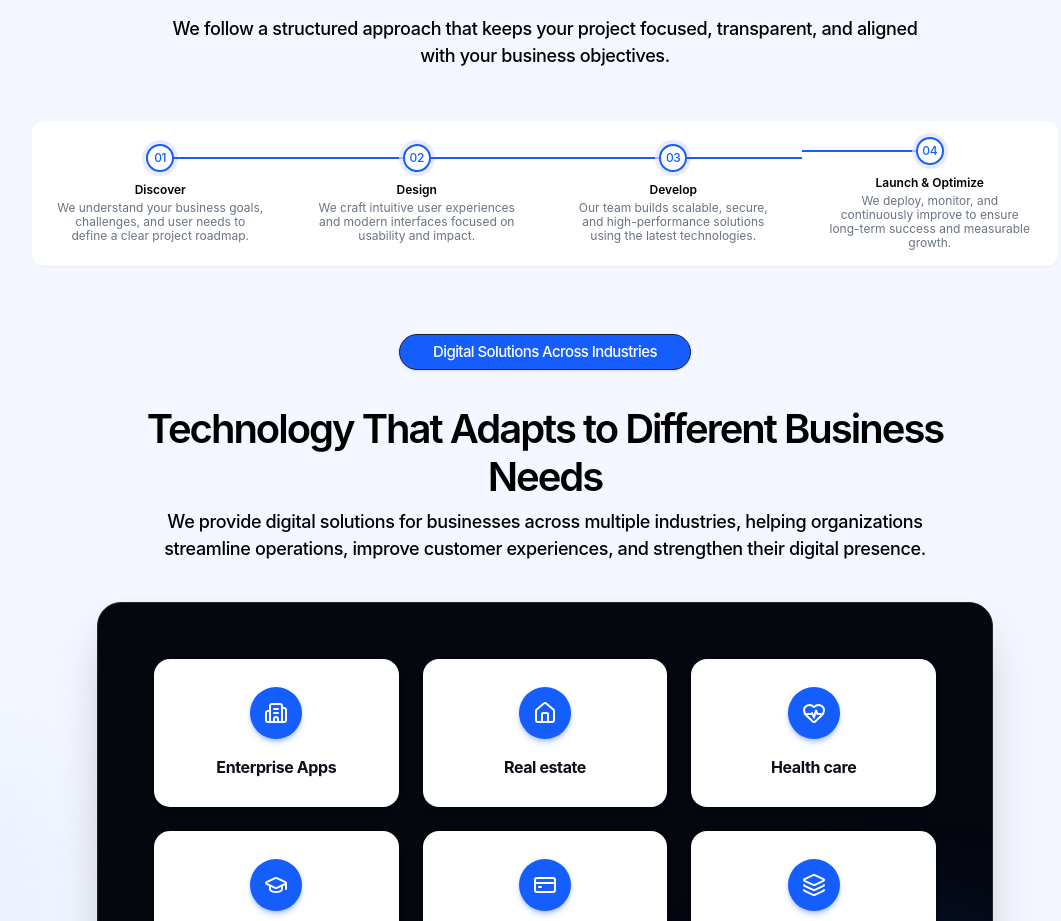
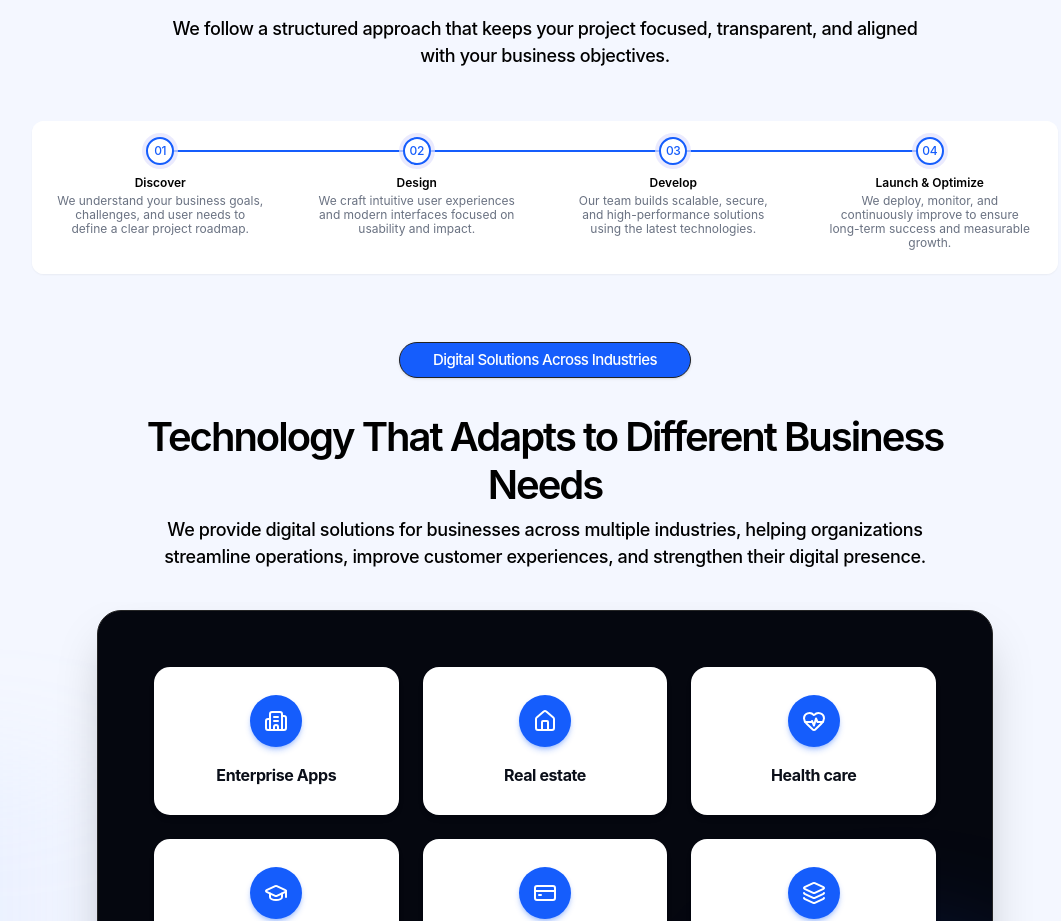
Before and after one commit to kaushikganesh1512/Duhzine-Company-Website, a Next.js app: page / in a window 1280 px wide. Shown: the part 3095-4016 px from the top of the page, without its empty margins (95-1156 px from the left). Built offline with nearby package versions, Linux system fonts and the light colour scheme.

Commit message:
Fix step 04 connector line alignment to be completely continuous and straight

```diff
--- a/src/components/ProcessSection.tsx
+++ b/src/components/ProcessSection.tsx
@@ -45,31 +45,32 @@ const ProcessStep = ({
   connectorAfter,
 }: (typeof processSteps)[number]): React.ReactNode => {
   return (
-    <article className="flex-col items-start gap-3 px-0 py-4 flex-1 grow bg-white flex relative">
-      <div className="items-center self-stretch w-full flex-[0_0_auto] flex relative">
-        <div className="flex h-0.5 items-start relative flex-1 grow">
-          {connectorBefore && (
-            <div className="relative flex-1 grow h-0.5 bg-blue-600" />
-          )}
+    <article className="flex flex-col items-start gap-3 px-0 pt-4 pb-6 flex-1 grow bg-white relative self-stretch">
+      {/* Connector line and step circle row (Fixed 28px height, perfectly centered across all 4 steps) */}
+      <div className="flex items-center self-stretch w-full relative h-7">
+        <div className="flex-1 h-0.5 flex items-center">
+          {connectorBefore && <div className="w-full h-0.5 bg-blue-600" />}
         </div>
-        <div className="inline-flex flex-col items-end justify-center relative flex-[0_0_auto]">
+
+        <div className="inline-flex flex-col items-center justify-center relative shrink-0">
           <div
-            className="relative w-7 h-7 bg-white rounded-3xl overflow-hidden border-2 border-solid border-blue-600 shadow-[0px_0px_0px_4px_rgba(225,225,254,0.7)] flex items-center justify-center"
+            className="relative w-7 h-7 bg-white rounded-full border-2 border-solid border-blue-600 shadow-[0px_0px_0px_4px_rgba(225,225,254,0.7)] flex items-center justify-center z-10"
             aria-label={`Step ${number}: ${title}`}
           >
-            <div className="text-blue-600 text-[12px] font-medium text-center tracking-tight leading-none">
+            <span className="text-blue-600 text-[12px] font-medium text-center tracking-tight leading-none">
               {number}
-            </div>
+            </span>
           </div>
         </div>
-        <div className="flex items-center justify-center relative flex-1 grow">
-          {connectorAfter && (
-            <div className="relative flex-1 grow h-0.5 bg-blue-600" />
-          )}
+
+        <div className="flex-1 h-0.5 flex items-center">
+          {connectorAfter && <div className="w-full h-0.5 bg-blue-600" />}
         </div>
       </div>
-      <div className="flex flex-col items-start gap-2.5 relative self-stretch w-full flex-[0_0_auto]">
-        <div className="flex flex-col items-start gap-1 px-4 sm:px-6 py-0 relative self-stretch w-full flex-[0_0_auto]">
+
+      {/* Step Title & Description */}
+      <div className="flex flex-col items-start gap-2.5 relative self-stretch w-full flex-1">
+        <div className="flex flex-col items-start gap-1 px-4 sm:px-6 py-0 relative self-stretch w-full">
           <h3 className="relative self-stretch mt-[-1.00px] font-semibold text-black text-xs text-center tracking-[0] leading-[14px]">
             {title}
           </h3>
@@ -115,9 +116,11 @@ export default function ProcessSection(): React.ReactNode {
             </div>
           </div>
         </div>
+
+        {/* 4 Process Steps Bar with items-stretch ensuring perfectly aligned horizontal line */}
         <div className="w-full max-w-[1076px] p-4 flex-[0_0_auto] flex flex-col items-center justify-center relative">
           <div
-            className="flex flex-col sm:flex-row items-center justify-center relative self-stretch w-full flex-[0_0_auto] bg-white rounded-xl shadow-xs overflow-hidden"
+            className="flex flex-col sm:flex-row items-stretch justify-center relative self-stretch w-full bg-white rounded-xl shadow-xs overflow-hidden"
             role="list"
             aria-label="Development process steps"
           >
@@ -129,6 +132,8 @@ export default function ProcessSection(): React.ReactNode {
           </div>
         </div>
       </div>
+
+      {/* Digital Solutions Across Industries header */}
       <div className="flex w-[292px] max-w-full items-center justify-center gap-2.5 px-3 py-2 relative flex-[0_0_auto] bg-blue-600 rounded-[22px] overflow-hidden border-[0.2px] border-solid border-[#222222] shadow-sm mt-4">
         <div className="relative flex items-center justify-center w-fit mt-[-0.20px] font-medium text-white text-[15px] text-center tracking-[-0.60px] leading-[18px] whitespace-nowrap">
           Digital Solutions Across Industries
```
